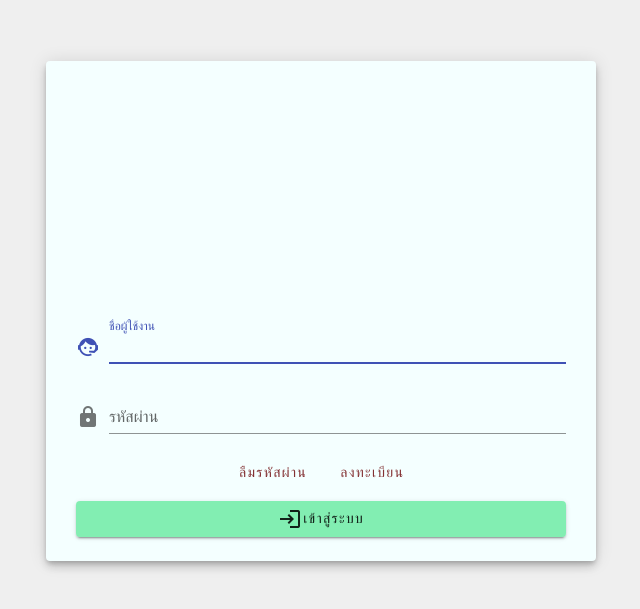
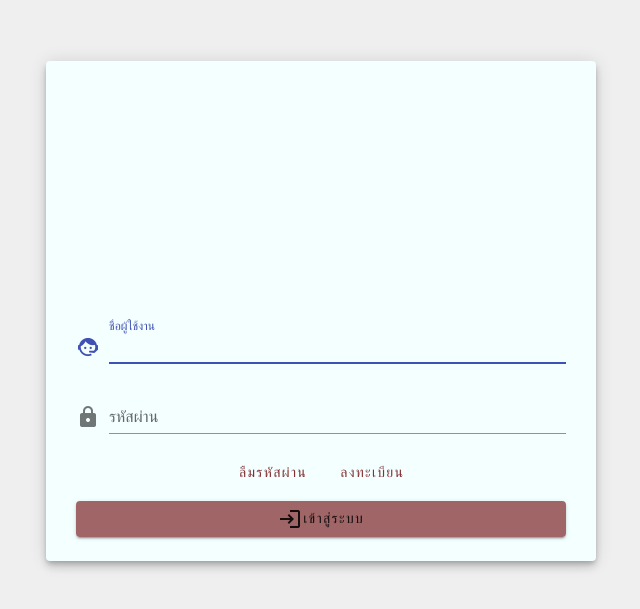
Before and after one commit to eznos/BMS-Back-Office-UI, a Vue app: page /login in a window 1280 px wide. Shown: the part 105-714 px from the top of the page, without its empty margins (319-959 px from the left). Built offline with nearby package versions, Linux system fonts and the light colour scheme.

Commit message:
- feat: change button color

```diff
--- a/src/views/login/login.vue
+++ b/src/views/login/login.vue
@@ -51,7 +51,7 @@
                 <v-card-actions class="row-btn">
                   <v-row>
                     <v-col>
-                        <v-btn block color="rgba(22, 222, 105, 0.51)" to="/overview">
+                        <v-btn block color="rgba(131, 49, 51, 0.74)" to="/overview">
                     <v-icon>mdi-login</v-icon>เข้าสู่ระบบ
                   </v-btn>
                     </v-col>
```
